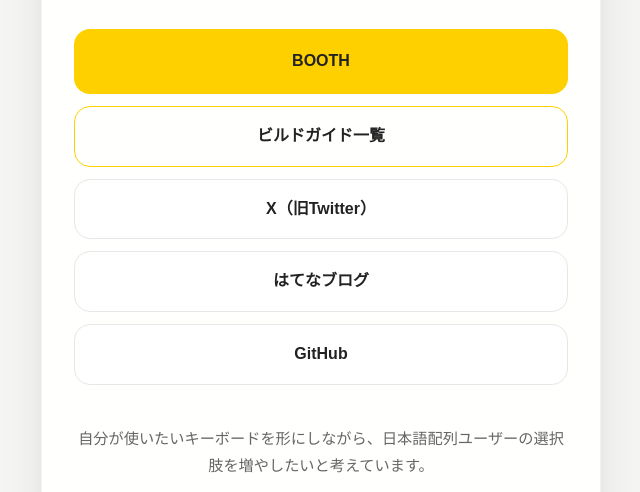
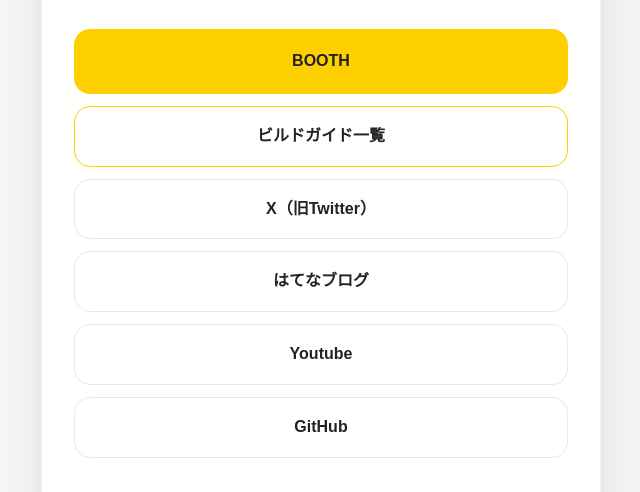
Before and after one commit to alektor-diy/alektor-diy.github.io, a plain HTML site: page index.html in a window 1280 px wide. Shown: the part 308-800 px from the top of the page, without its empty margins (319-959 px from the left). Drawn offline with Linux system fonts and the light colour scheme; a web font is replaced by a local one.

Commit message:
Update index.html

```diff
--- a/index.html
+++ b/index.html
@@ -280,6 +280,14 @@
     </a>
 
     <a
+      href="https://www.youtube.com/@AsKey-KB"
+      target="_blank"
+      rel="noopener noreferrer"
+      class="link-button">
+      Youtube
+    </a>
+
+    <a
       href="https://github.com/alektor-diy"
       target="_blank"
       rel="noopener noreferrer"
```
